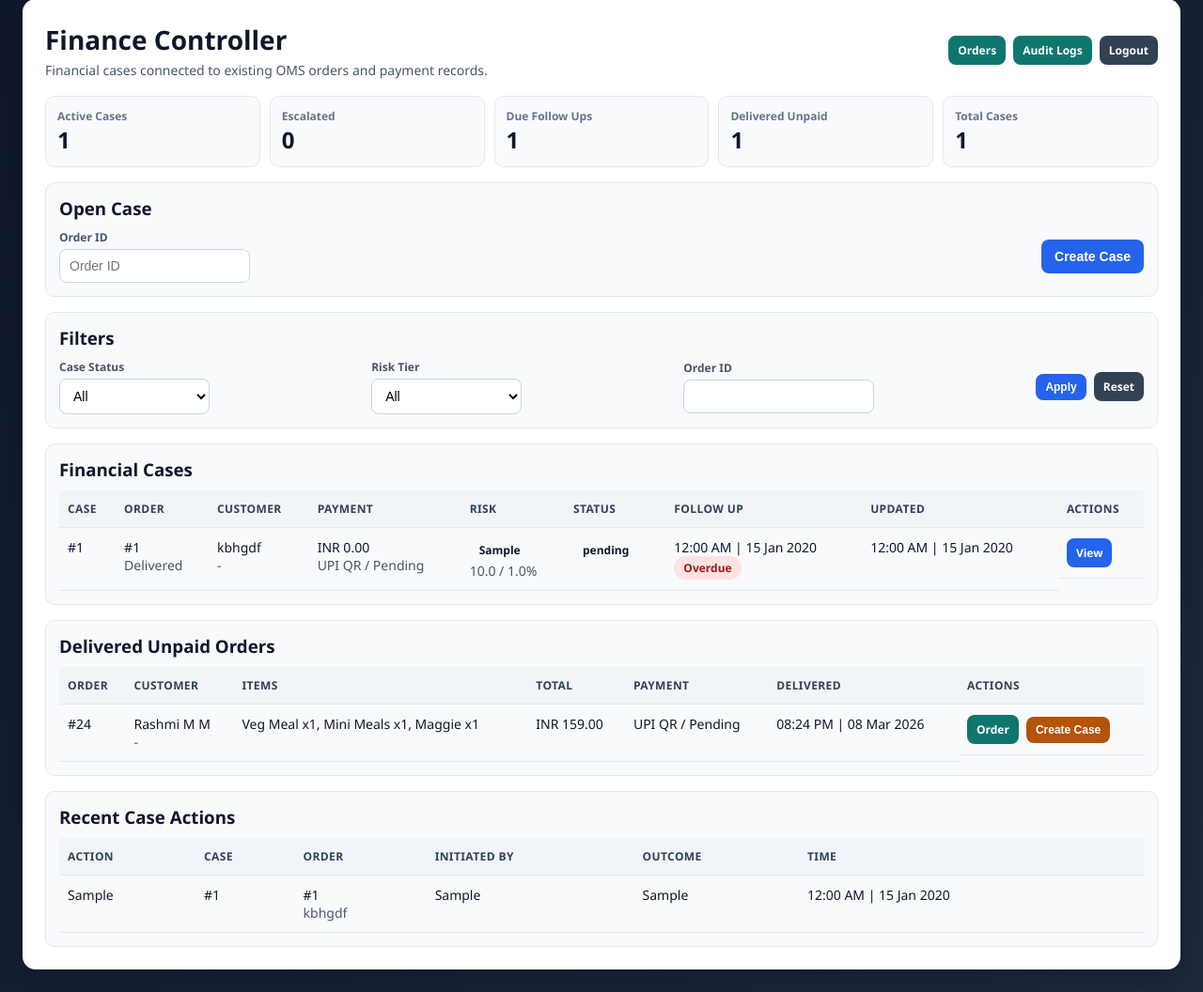
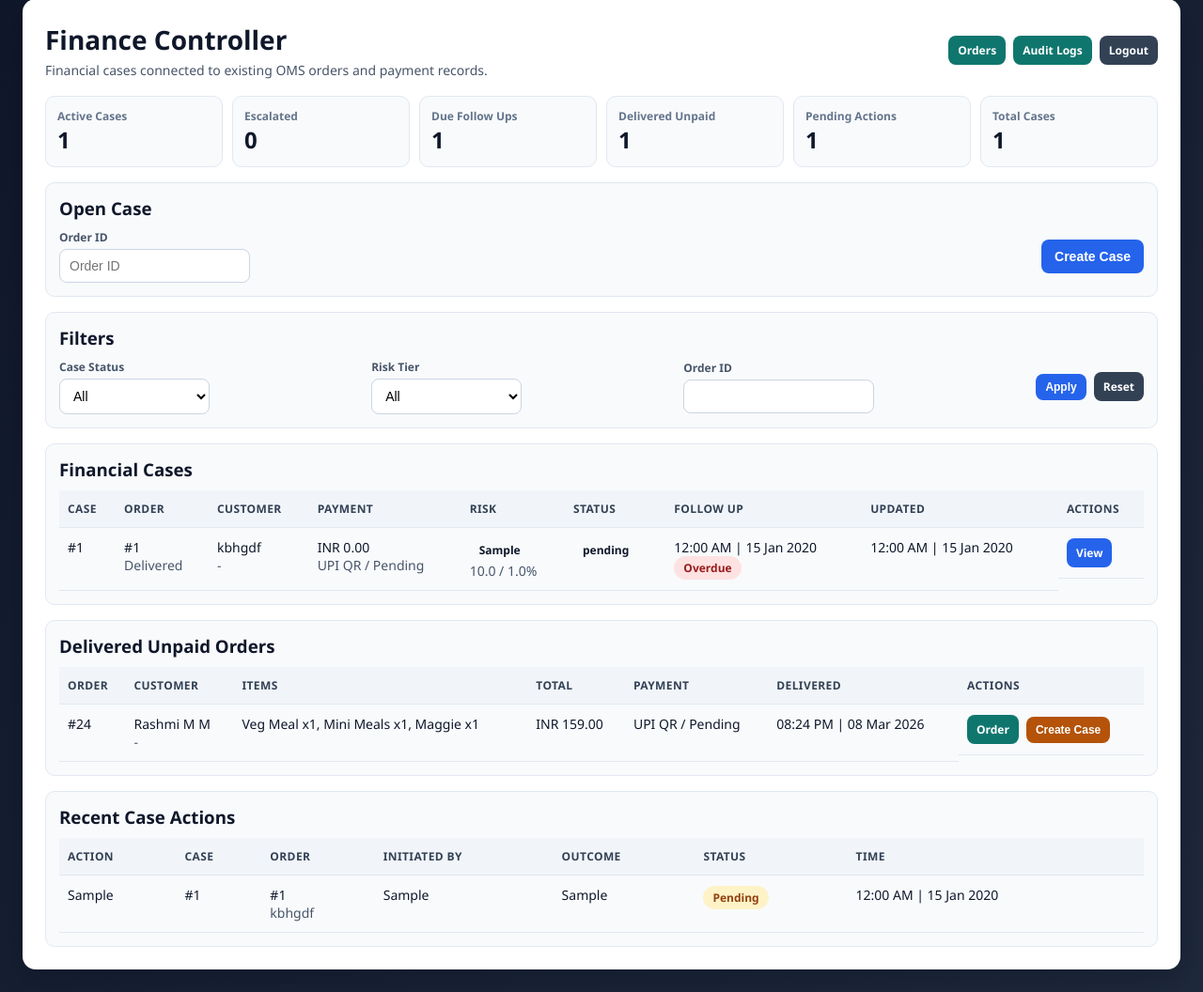
Before and after one commit to rashmimalikarjun/Order-management-system, a Flask app: page /admin/finance in a window 1280 px wide. Shown: the part 25-1081 px from the top of the page at 94% size. Run offline with Flask 3, Linux system fonts and the light colour scheme; a user stored in the database is signed in; data comes from the database, SQL or seed files in the repository; tables that the repository leaves empty hold one stand-in row (values such as "Sample post").

Commit message:
Add 'Pending Actions' and 'Status' fields to finance template

```diff
--- a/templates/admin_finance.html
+++ b/templates/admin_finance.html
@@ -196,6 +196,10 @@
         <div class="value">{{ finance_stats.candidates }}</div>
       </div>
       <div class="stat">
+        <div class="label">Pending Actions</div>
+        <div class="value">{{ finance_stats.pending_actions }}</div>
+      </div>
+      <div class="stat">
         <div class="label">Total Cases</div>
         <div class="value">{{ finance_stats.total }}</div>
       </div>
@@ -342,6 +346,7 @@
               <th>Order</th>
               <th>Initiated By</th>
               <th>Outcome</th>
+              <th>Status</th>
               <th>Time</th>
             </tr>
             {% for action in recent_actions %}
@@ -351,6 +356,15 @@
                 <td>#{{ action.order_id }}<br><span class="meta">{{ action.username }}</span></td>
                 <td>{{ action.initiated_by }}</td>
                 <td>{{ action.outcome }}</td>
+                <td>
+                  {% if action.status == 'pending' %}
+                    <span class="pill status-investigating">Pending</span>
+                  {% elif action.status == 'overridden' %}
+                    <span class="pill status-escalated">Overridden</span>
+                  {% else %}
+                    <span class="pill status-resolved">Completed</span>
+                  {% endif %}
+                </td>
                 <td>{{ action.created_at }}</td>
               </tr>
             {% endfor %}
```
